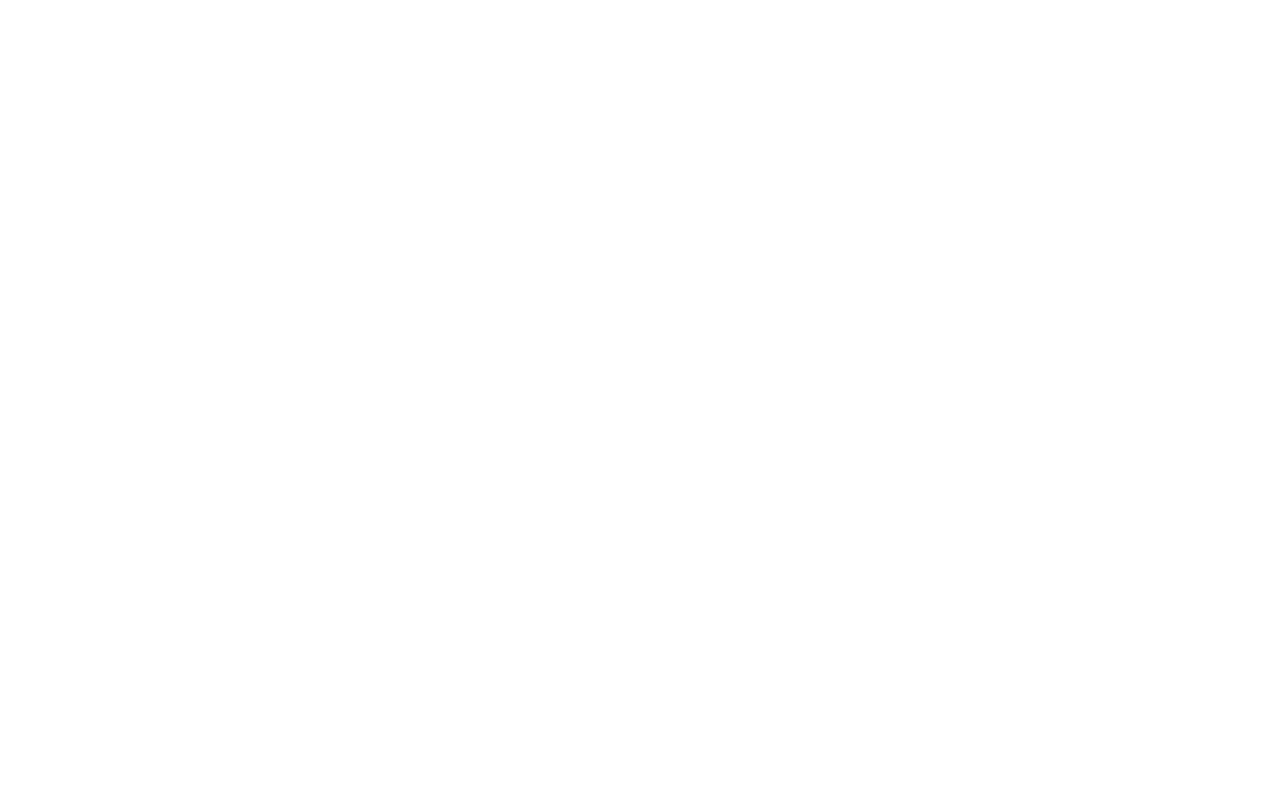
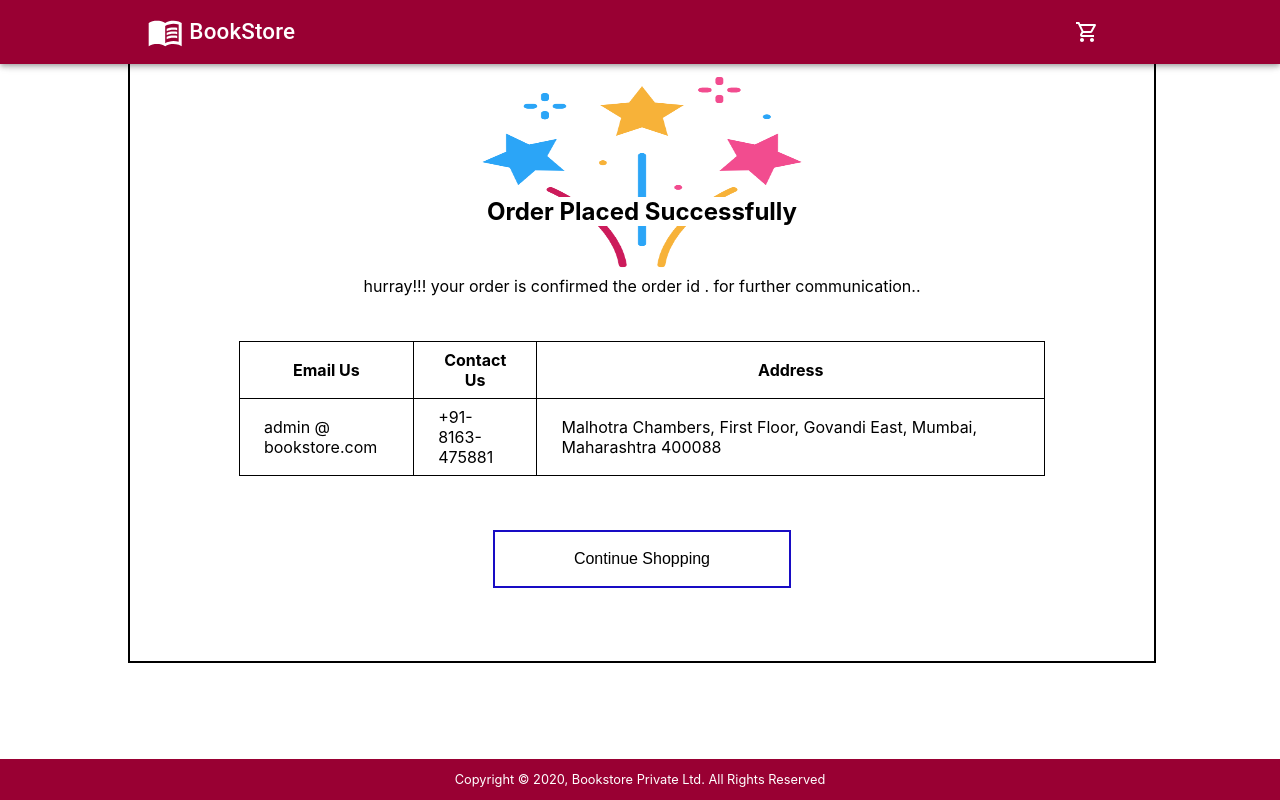
Before and after one commit to Prashant2411/BookStoreFrontEnd, a React (Create React App) app: page /ordersuccessfull in a window 1280 px wide. Built offline with nearby package versions, Linux system fonts and the light colour scheme.

Commit message:
Added : Order Successfull page in router

```diff
--- a/src/App.js
+++ b/src/App.js
@@ -1,6 +1,7 @@
 import React from 'react';
 import './App.css';
 import BookStoreFronPage from './components/BookStoreFronPage'
+import OrderSuccessfull from './components/OrderSuccessfull'
 import { BrowserRouter, Switch, Route } from 'react-router-dom'
 import Cart from './components/Cart'
 
@@ -11,6 +12,7 @@
         <Switch>
           <Route path={"/"} exact component={BookStoreFronPage} />
           <Route path={"/cart"} exact component={Cart} />
+          <Route path={"/ordersuccessfull"} exact component={OrderSuccessfull} />
         </Switch>
       </BrowserRouter>
     </div>
--- a/src/components/AppBar.js
+++ b/src/components/AppBar.js
@@ -145,7 +145,7 @@
   }
 
   homePage = (event) => {
-    if (this.props.history.location.pathname === "/cart") {
+    if (this.props.history.location.pathname !== "/") {
        this.props.homePage()
     }
   }
--- a/src/components/CartBook.js
+++ b/src/components/CartBook.js
@@ -53,7 +53,7 @@
                 <div className="cartBookDetails">
                     <h5 className="titleFont">{this.props.param.bookName}</h5>
                     <p className="authorFont"> {this.props.param.authorName}</p>
-                    <h4 className="priceFont">Rs.{this.props.param.bookPrice}</h4>
+                    <h4 className="priceFontCart">Rs.{this.props.param.bookPrice}</h4>
                     <div className="cartButtonRow">
                         <button className="bookDetailsButton">
                             <img className="bookDetailsButtonImg" alt="minus" src={minus} onClick={this.decreaseCount}>
--- a/src/components/CartDetails.js
+++ b/src/components/CartDetails.js
@@ -28,7 +28,8 @@
                     }
                     ) : <h3>Your cart is empty</h3>}
                 <h3 className="subTotal">SubTotal : {this.props.books.cartSubTotal}</h3>
-                {(this.props.books.bookBunch.length > 0) ? <Button onClick={this.handleExpantion} id="placeOrderButton" variant="contained" className="placeOrderButton" color="primary" >
+                {(this.props.books.bookBunch.length > 0) ?
+                <Button onClick={this.handleExpantion} id="placeOrderButton" variant="contained" className="placeOrderButton" color="primary" >
                     PLACE ORDER
                 </Button> : <h6> </h6>}
             </div>
--- a/src/components/InCart.js
+++ b/src/components/InCart.js
@@ -24,7 +24,7 @@
     return (
         <React.Fragment>
             <div className="bookDivButton">
-            <StyledButton style={{background:"#0000ff",border:"1px solid black",width:"170px"}}>Added In Your Cart</StyledButton>
+            <StyledButton style={{background:"rgb(47,115,183)",border:"1px solid black",width:"170px"}}>Added In Your Cart</StyledButton>
             </div>
         </React.Fragment>
     )
--- a/src/components/ListOfBooks.js
+++ b/src/components/ListOfBooks.js
@@ -29,8 +29,10 @@
                         <DropDownList sortData={this.props.sortData} />
                     </div>
                     {books}
+                    <div className="paginationDiv">
                     <Pagination shape="rounded" className="pagination" count={Math.ceil(this.props.noOfRecord / 12)}
                         onChange={this.props.handleChange} />
+                        </div>
                 </div>
             </React.Fragment>
         )
--- /dev/null
+++ b/src/components/OrderSuccessfull.js
@@ -0,0 +1,63 @@
+import React, { Component ,Fragment } from 'react'
+import success from '../asserts/success1.png'
+import '../css/orderSuccessfull.css'
+import AppBar from "./AppBar";
+import Footer from "./Footer";
+import Button from '@material-ui/core/Button';
+
+
+export class OrderSuccessfull extends Component {
+  constructor(props) {
+    super(props)
+
+    this.state = {
+      orderId: JSON.parse(localStorage.getItem("orderId"))
+    }
+  }
+
+  homePage = () => {
+    this.props.history.push({
+      pathname: "/"
+    });
+  };
+
+  render() {
+    return (
+
+      <Fragment>
+        <AppBar
+          homePage={this.homePage}
+        />
+        <div className="successDiv">
+          <img className="successImg" src={success} alt="SuccessfullImage"/>
+          <h2 className="successH3">Order Placed Successfully</h2>
+          <p className="paragraph">
+            hurray!!! your order is confirmed the
+          order id {this.state.orderId}.
+          for further communication..
+        </p>
+
+          <table>
+            <tr>
+              <th>Email Us</th>
+              <th>Contact Us</th>
+              <th>Address</th>
+            </tr>
+            <tr>
+              <td>admin @ bookstore.com</td>
+              <td>+91-8163-475881</td>
+              <td>Malhotra Chambers, First Floor, Govandi East,
+              Mumbai, Maharashtra 400088</td>
+            </tr>
+          </table>
+          <button class="successfullButton successfullButton1" onClick={this.homePage}>Continue Shopping</button>
+          {/* <Button onClick={this.handleExpantion} id="placeOrderButton" variant="contained"
+           className="orderSuccessfullButton" color="primary" >Continue Shopping</Button> */}
+        </div>
+        <Footer />
+      </Fragment>
+    )
+  }
+}
+
+export default OrderSuccessfull
--- a/src/components/OrderSummary.js
+++ b/src/components/OrderSummary.js
@@ -44,7 +44,7 @@
                   <div className="cartBookDetails">
                     <h5 className="titleFont">{value.bookName}</h5>
                     <p className="authorFont"> {value.authorName}</p>
-                    <h4 className="priceFont">
+                    <h4 className="priceFontCart">
                       Rs.{value.bookPrice} &#215; {value.quantity}{" "}
                     </h4>
                   </div>
@@ -57,7 +57,7 @@
             {this.props.booksInCart !== 0 ? (
               <Button
                 className={classes.button}
-                className="checkoutButton"
+                // className="checkoutButton"
                 variant="contained"
                 color="primary"
                 id="onSumbit"
--- a/src/css/BookDetails.css
+++ b/src/css/BookDetails.css
@@ -11,10 +11,25 @@
 
 }
 
+@media only screen and (min-width: 1024px) {
+    .listDiv{
+        display: flex;
+        flex-direction: row;
+        align-content: space-around;
+        flex-flow: row wrap;
+        justify-content: flex-start;
+        margin: auto ;
+        width: 1024px;
+        padding-top: 70px;
+        padding-bottom: 60px;
+
+    }
+}
+
 .bookDiv{
     width: 200px;
     border: 2px solid #E8E8E8;
-    margin: 2%;
+    margin: 2.5%;
     background-color: rgb(238, 236, 236);
     border-radius: 5px;
 }
@@ -22,7 +37,7 @@
 .bookDiv:hover{
     width: 200px;
     border: 2px solid #E8E8E8;
-    margin: 2%;
+    margin: 2.5%;
     background-color: rgb(238, 236, 236);
     border-radius: 5px;
     box-shadow: 3px 3px 5px 6px grey;
@@ -79,7 +94,7 @@
     font-size: 14px;
     margin: 5px 0 0 0;
     padding-bottom: 8px;
-    line-height: 0;
+    line-height: 0px;
     margin-block-start: 0px;
     margin-block-end: 0px;
 }
@@ -158,9 +173,16 @@
 
   .pagination{
     display: inline-block;
-    position: fixed;
+    /* position: fixed; */
     bottom: 45px;
   }
+
+  .paginationDiv{
+    width:100%;
+    display: flex;
+    justify-content: center;
+    bottom: 45px;
+}
 
  @media only screen and (max-width: 600px) {
  .bookItemsDiv{
--- a/src/css/Cart.css
+++ b/src/css/Cart.css
@@ -95,7 +95,7 @@
     color: rgb(119, 119, 119);
 }
 
-.priceFont{
+.priceFontCart{
     font-family: 'Roboto';
     font-weight: bold;
     font-size: 14px;
@@ -151,8 +151,8 @@
     padding: 10px;
 }
 
-.bookDivHolder1{
+/* .bookDivHolder1{
     display: flex;
     flex-direction: column;
     padding: 10px;
-}
+} */
--- /dev/null
+++ b/src/css/orderSuccessfull.css
@@ -0,0 +1,102 @@
+@media only screen and (min-width: 650px){
+.successDiv{
+    width: 70%;
+    margin: 0 10%;
+    padding: 5%;
+    padding-top: 70px;
+    border: 2px solid black;
+}
+}
+
+@media only screen and (max-width: 650px){
+    .successDiv{
+        padding-top: 70px;
+        width: 70%;
+        margin: 0 10%;
+        padding: 5%;
+        border: 2px solid black;
+    }
+}
+
+.successImg{
+    height: 200px;
+    width: 25%;
+    align-items: center;
+    padding-left: 22.5% ;
+    padding-right: 37.5%;
+    position: absolute;
+    z-index: -1;
+}
+
+.successH3{
+    background-color: white;
+    margin-top: 125px;
+ text-align: center;
+}
+
+.paragraph{
+    margin-top: 50px;
+    text-align: center;
+}
+
+table, td, th {
+    border: 1px solid black;
+    padding: 1% 3%;
+    overflow: hidden;
+    text-overflow: ellipsis;
+  }
+
+  @media only screen and (min-width: 650px) {
+  table {
+    border-collapse: collapse;
+    width: 90%;
+    margin: 5%;
+  }
+}
+@media only screen and (max-width: 650px) {
+    table,td {
+      border-collapse: collapse;
+      width: 98%;
+      margin: 1% 0;
+      font-size: 10px;
+    }
+  }
+
+  td {
+    height: 50px;
+    max-width: 33%;
+    vertical-align: middle;
+  }
+
+  .successfullButton {
+    width: 33.33%;
+    background-color: rgb(24,12, 196); /* Green */
+    border: none;
+    color: white;
+    padding: 2% 1%;
+    text-align: center;
+    text-decoration: none;
+    display: inline-block;
+    font-size: 100%;
+    margin: 1% 33.33%;
+    transition-duration: 0.4s;
+    cursor: pointer;
+  }
+
+  .successfullButton1 {
+    background-color: white;
+    color: black;
+    border: 2px solid rgb(24,12, 196);
+  }
+
+  .successfullButton1:hover {
+    background-color: rgb(24,12, 196);
+    color: white;
+  }
+
+  .orderSuccessfullButton{
+    outline: none;
+    width: 200px;
+    height: 40px;
+    align-self: center;
+}
```
Also changed, not shown: src/components/Cart.js (+20 -6 lines), src/asserts/success1.png (added).
